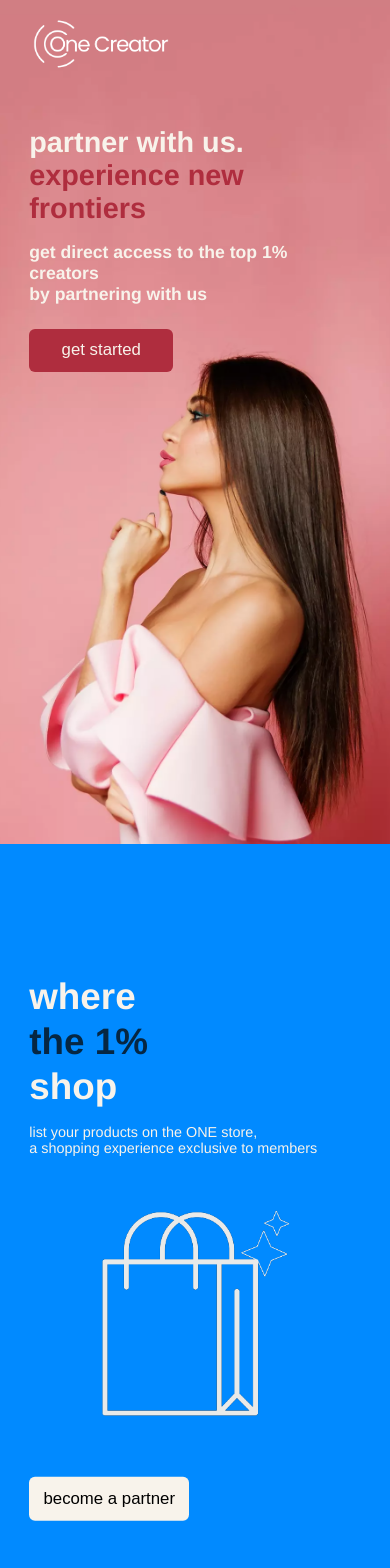
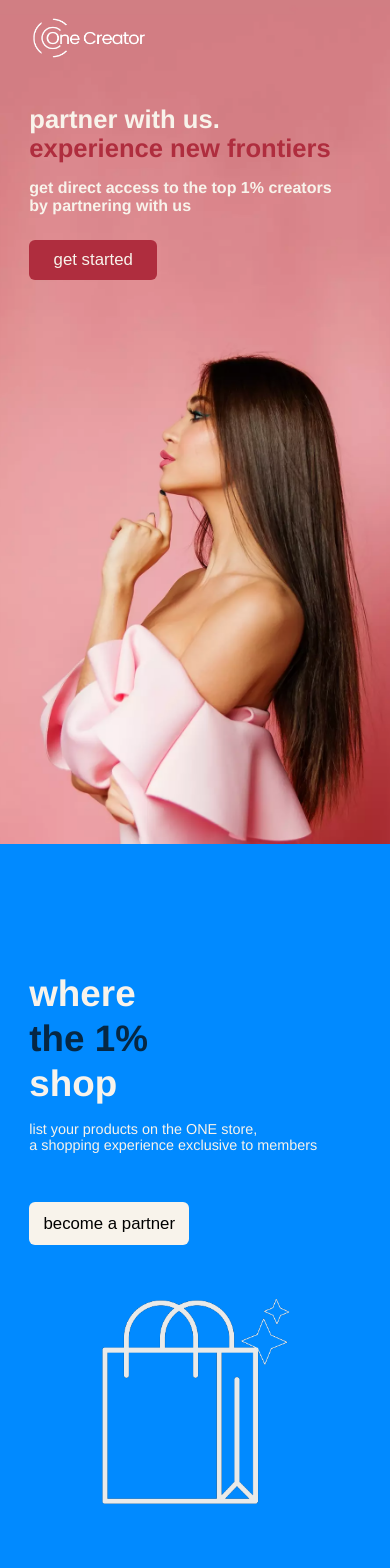
Before and after one commit to vk-0-7/One_creator_brands, a Next.js app: page / in a window 390 px wide. Shown: the top 1568 px of the page. Built offline with nearby package versions, Linux system fonts and the light colour scheme.

Commit message:
index page issue resolved

```diff
--- a/pages/api/index.js
+++ b/pages/api/index.js
@@ -1,11 +1,12 @@
 import axios from "axios";
 
-const brandRequest=async(data)=>{
+ export const brandRequest=async(data)=>{
 
     try {
       const res=await axios.post('https://backend.discoverinfluencer.in/user/partner-brand-request',data)
 
     } catch (error) {
+        console.log("error while making brand request",error.message)
 
     }
 }
--- a/styles/brand-partnership.module.css
+++ b/styles/brand-partnership.module.css
@@ -149,8 +149,8 @@
         margin-block:2.5rem;
     }
     .main_div h3{
-       font-weight: lighter;
-        font-size: 0.9rem;
+       font-weight: normal;
+        font-size: 0.95rem;
         margin-top: 2rem;
         margin-bottom: 1rem;
         /* line-height: 25px; */
--- a/styles/globals.css
+++ b/styles/globals.css
@@ -29,11 +29,11 @@ text-rendering: geometricPrecision !important;
   --primary-facecolor:#F8F3EB;
 
   --primary-h1:4.0rem;
-  --primary-h1-mobile:1.8rem;
-  --primary-section-h1:4.4rem;
+  --primary-h1-mobile:1.6rem;
+  --primary-section-h1:4.0rem;
   --primary-section-h1-mobile:2.3rem;
   --primary-h3:1.8rem;
-  --primary-h3-mobile:1.1rem;
+  --primary-h3-mobile:1.0rem;
   --primary-p:1.4rem;
   --primary-p-mobile:0.9rem;
  --input-color: rgba(43, 43, 43,0.5);
--- a/styles/index.module.css
+++ b/styles/index.module.css
@@ -256,13 +256,13 @@
 
     .logo {
         left: 7.5vw;
-         width: 9rem;
+         width: 7.5rem;
     }
 
     .inside_banner {
         /* border: 1px solid black; */
         height: 60vh;
-        height: 70vh;
+        height: 75vh;
         width: 85vw;
         position: absolute;
         color: white;
@@ -301,8 +301,8 @@
     .access_btn {
         margin-top: 1.5rem;
         text-align: center;
-        height: 2.7rem;
-        width: 9rem;
+        height: 2.5rem;
+        width: 8rem;
 
     }
 
@@ -312,8 +312,8 @@
         /* border: 1px solid red; */
         display: flex;
         flex-direction: column;
-        position: relative;
-        transform: translateY(-2.7rem);
+        /* position: relative; */
+        /* transform: translateY(-2.7rem); */
     }
 
     .split1 {
@@ -337,14 +337,14 @@
     }
 
     .partner_btn {
-        margin-top: 0rem;
+        margin-top: 3rem;
 
         height: 2.7rem;
         width: 10rem;
 
         font-size: 1.05rem;
-       position: absolute;
-         bottom: -3rem;
+       /* position: absolute;
+         bottom: -3rem; */
     }
 
 
```
Also changed, not shown: pages/brand-partnership.js (+26 -2 lines).
